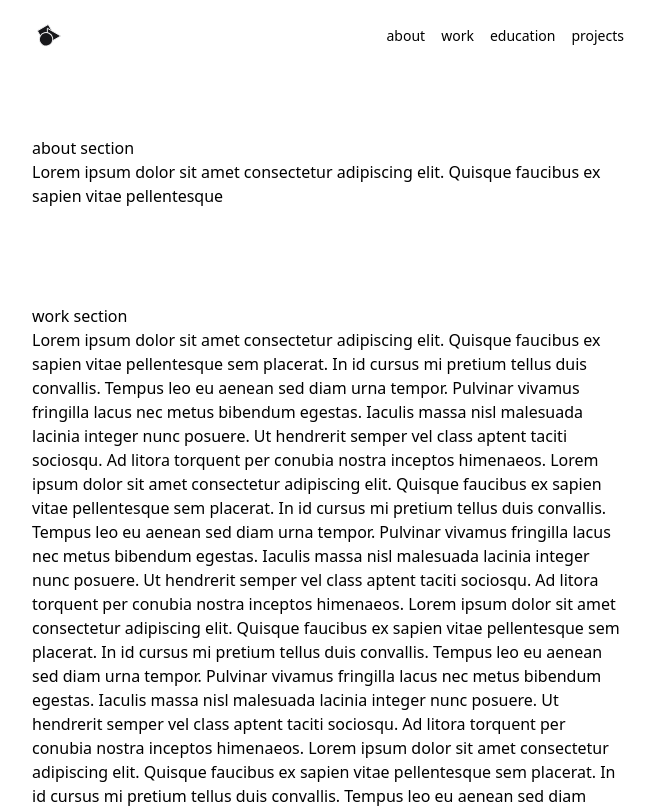
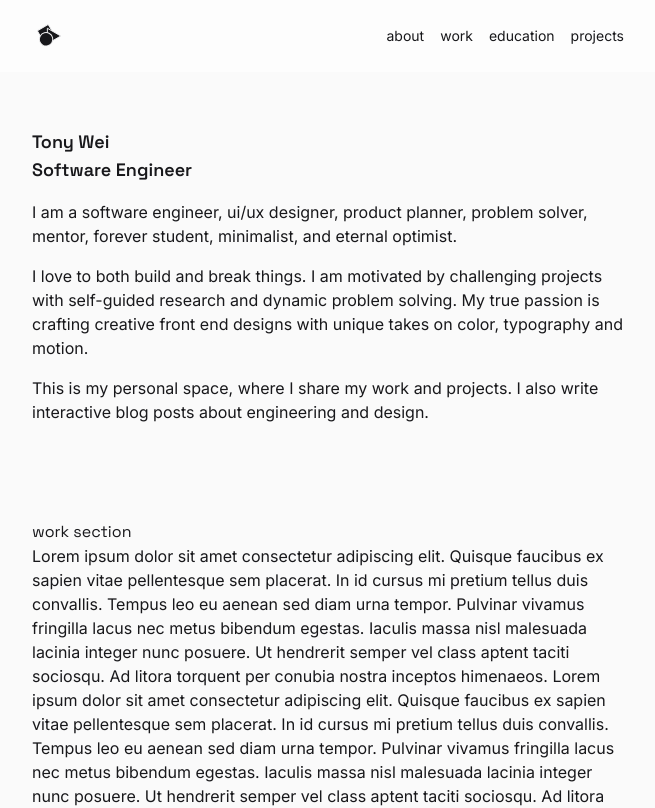
Before and after one commit to tonytwei/portfolio, a SvelteKit app: page / in a window 1280 px wide. Shown: the top 808 px of the page, without its empty margins (312-967 px from the left). Built offline with nearby package versions, Linux system fonts and the light colour scheme.

Commit message:
add fonts

```diff
--- a/src/routes/+layout.svelte
+++ b/src/routes/+layout.svelte
@@ -8,5 +8,10 @@
 <svelte:head>
 	<title>Tony Wei</title>
 	<link rel="icon" href={favicon} />
+	<link rel="preconnect" href="https://fonts.googleapis.com">
+	<link rel="preconnect" href="https://fonts.gstatic.com" crossorigin>
+	<link href="https://fonts.googleapis.com/css2?family=Inter:ital,opsz,wght@0,14..32,100..900;1,14..32,100..900&family=Space+Grotesk:wght@300..700&display=swap" rel="stylesheet">
 </svelte:head>
-{@render children()}
+<div class="bg-zinc-50 dark:bg-zinc-900 text-zinc-900 dark:text-zinc-50">
+	{@render children()}
+</div>
--- a/src/routes/+page.svelte
+++ b/src/routes/+page.svelte
@@ -17,15 +17,23 @@
 <Header />
 
 <div class="mx-auto max-w-screen-sm px-6">
-	<div class="space-y-8">
-		<section id="about" class="scroll-mt-20 pt-16">
-			<h2 class="animate">about section</h2>
+	<div class="space-y-10">
+		<section id="about" class="scroll-mt-20 pt-14 flex flex-col gap-4">
+			<div class="animate font-semibold text-lg">
+				<h1>Tony Wei</h1>
+				<h1>Software Engineer</h1>
+			</div>
 			<p class="animate">
-				Lorem ipsum dolor sit amet consectetur adipiscing elit. Quisque faucibus ex sapien vitae
-				pellentesque
+				I am a software engineer, ui/ux designer, product planner, problem solver, mentor, forever student, minimalist, and eternal optimist.
+			</p>
+			<p class="animate">
+				I love to both build and break things. I am motivated by challenging projects with self-guided research and dynamic problem solving. My true passion is crafting creative front end designs with unique takes on color, typography and motion.
+			</p>
+			<p class="animate">
+				This is my personal space, where I share my work and projects. I also write interactive blog posts about engineering and design.
 			</p>
 		</section>
-		<section id="work" class="scroll-mt-20 pt-16">
+		<section id="work" class="scroll-mt-20 pt-14">
 			<h1 class="animate">work section</h1>
 			<p class="animate">
 				Lorem ipsum dolor sit amet consectetur adipiscing elit. Quisque faucibus ex sapien vitae
@@ -85,7 +93,7 @@
 				aptent taciti sociosqu. Ad litora torquent per conubia nostra inceptos himenaeos.
 			</p>
 		</section>
-		<section id="education" class="scroll-mt-20 pt-16">
+		<section id="education" class="scroll-mt-20 pt-14">
 			<h2 class="animate">education section</h2>
 			<p class="animate">
 				Lorem ipsum dolor sit amet consectetur adipiscing elit. Quisque faucibus ex sapien vitae
@@ -145,7 +153,7 @@
 				aptent taciti sociosqu. Ad litora torquent per conubia nostra inceptos himenaeos.
 			</p>
 		</section>
-		<section id="projects" class="scroll-mt-20 pt-16">
+		<section id="projects" class="scroll-mt-20 pt-14">
 			<h2 class="animate">projects section</h2>
 			<p class="animate">
 				Lorem ipsum dolor sit amet consectetur adipiscing elit. Quisque faucibus ex sapien vitae
--- a/src/routes/layout.css
+++ b/src/routes/layout.css
@@ -1,3 +1,18 @@
 @import 'tailwindcss';
 @plugin '@tailwindcss/forms';
 @plugin '@tailwindcss/typography';
+
+@custom-variant dark (&:where(.dark, .dark *));
+
+@theme {
+	--font-inter: 'Inter', sans-serif;
+	--font-grotesk: 'Space Grotesk', sans-serif;
+}
+
+* {
+	font-family: var(--font-inter);
+}
+
+h1, h2, h3, h4, h5, h6 {
+	font-family: var(--font-grotesk);
+}
```
